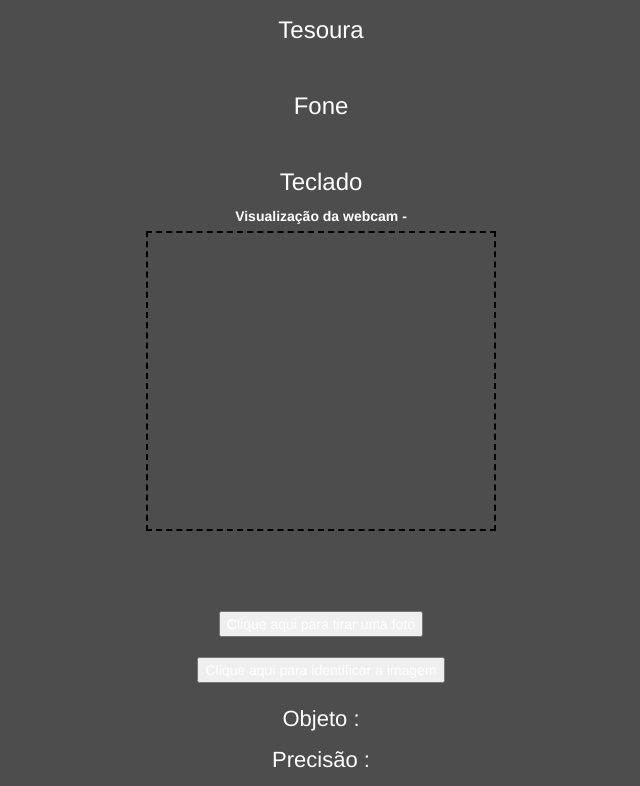
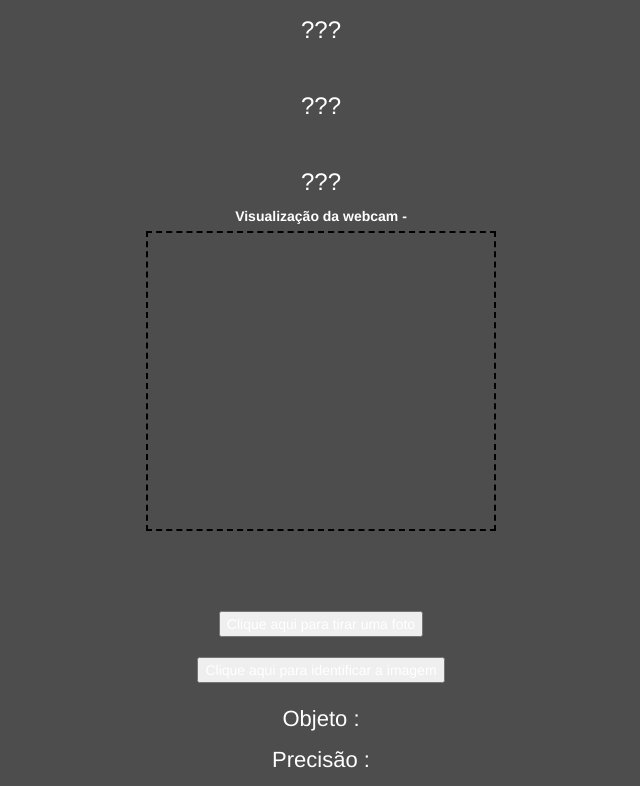
Before and after one commit to monalizaloren/identificador-completo, a plain HTML site: page Selfie1-main/index.html in a window 1280 px wide. Shown: the part 146-932 px from the top of the page, without its empty margins (319-959 px from the left). Drawn offline with nearby package versions, Linux system fonts and the light colour scheme; a script that the page names is missing.

Commit message:
Update index.html

```diff
--- a/Selfie1-main/index.html
+++ b/Selfie1-main/index.html
@@ -22,11 +22,11 @@
       <br>
       <h2>O site identificará os seguintes itens</h2>
 
-      <h3>Tesoura</h3>
+      <h3>???</h3>
       <br>
-      <h3>Fone</h3>
+      <h3>???</h3>
       <br>
-      <h3>Teclado</h3>
+      <h3>???</h3>
 
       <label>Visualização da webcam - </label>
       <!-- Coloque um ID para a câmera-->
```
